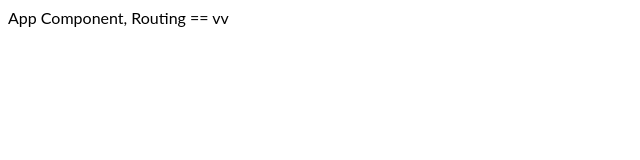
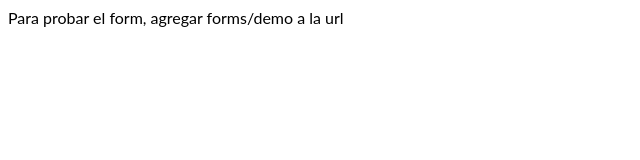
Before and after one commit to faberordonez1/angular-demo-stackblitz, an Angular app: page / in a window 1280 px wide. Shown: the top 160 px of the page, without its empty margins (0-640 px from the left). Built offline with nearby package versions, Linux system fonts and the light colour scheme.

Commit message:
add guide url  to forms

```diff
--- a/src/app/app.component.html
+++ b/src/app/app.component.html
@@ -1,3 +1,3 @@
-<p>App Component, Routing == vv</p>
+<p>Para probar el form, agregar forms/demo a la url</p>
 
 <router-outlet></router-outlet>
```
